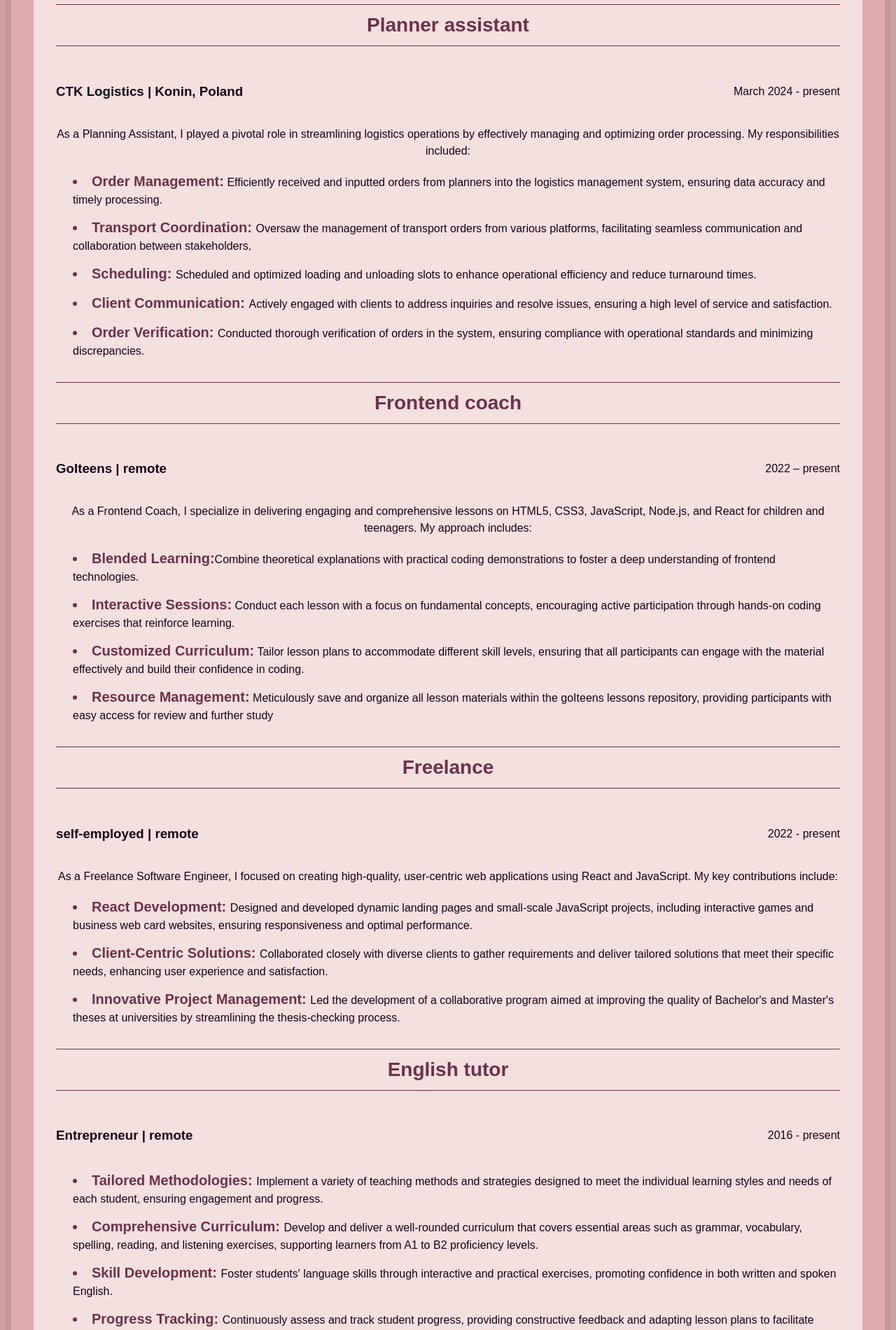
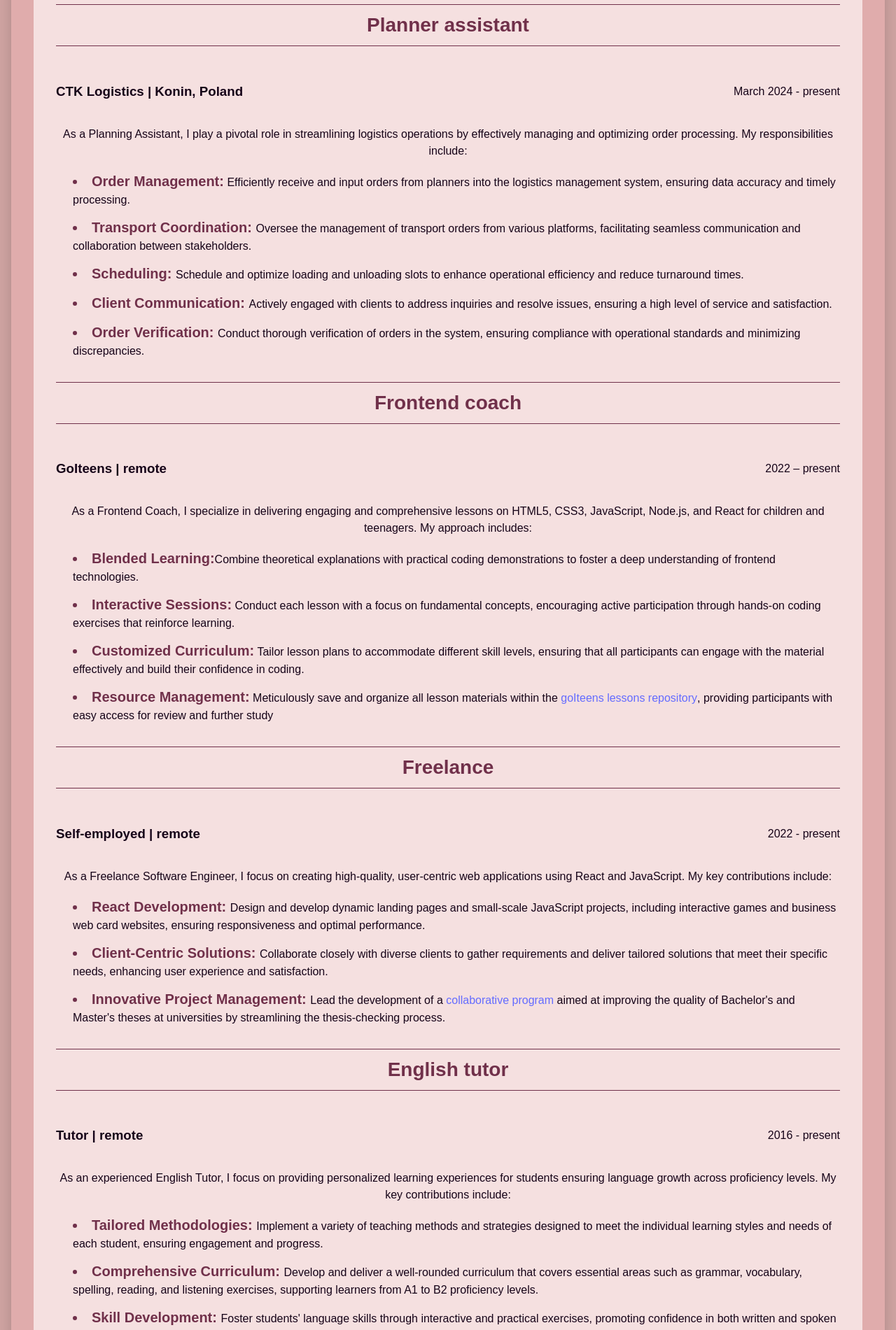
Before and after one commit to Olha36/portfolio, a React (Vite) app: page /experience in a window 1280 px wide. Shown: the part 534-2435 px from the top of the page at 70% size. Built offline with nearby package versions, Linux system fonts and the light colour scheme.

Commit message:
fix experience description

```diff
--- a/src/components/Experience.tsx
+++ b/src/components/Experience.tsx
@@ -30,28 +30,28 @@ export default function Experience() {
               <p>March 2024 - present</p>
             </div>
             <p>
-              As a Planning Assistant, I played a pivotal role in streamlining logistics operations by effectively
-              managing and optimizing order processing. My responsibilities included:
+              As a Planning Assistant, I play a pivotal role in streamlining logistics operations by effectively
+              managing and optimizing order processing. My responsibilities include:
             </p>
             <ul>
               <li>
-                <span className='bold'>Order Management:</span> Efficiently received and inputted orders from planners
-                into the logistics management system, ensuring data accuracy and timely processing.
+                <span className='bold'>Order Management:</span> Efficiently receive and input orders from planners into
+                the logistics management system, ensuring data accuracy and timely processing.
               </li>
               <li>
-                <span className='bold'>Transport Coordination: </span> Oversaw the management of transport orders from
+                <span className='bold'>Transport Coordination: </span> Oversee the management of transport orders from
                 various platforms, facilitating seamless communication and collaboration between stakeholders.
               </li>
               <li>
-                <span className='bold'>Scheduling: </span> Scheduled and optimized loading and unloading slots to
-                enhance operational efficiency and reduce turnaround times.
+                <span className='bold'>Scheduling: </span> Schedule and optimize loading and unloading slots to enhance
+                operational efficiency and reduce turnaround times.
               </li>
               <li>
                 <span className='bold'>Client Communication: </span> Actively engaged with clients to address inquiries
                 and resolve issues, ensuring a high level of service and satisfaction.
               </li>
               <li>
-                <span className='bold'>Order Verification: </span> Conducted thorough verification of orders in the
+                <span className='bold'>Order Verification: </span> Conduct thorough verification of orders in the
                 system, ensuring compliance with operational standards and minimizing discrepancies.
               </li>
             </ul>
@@ -84,46 +84,55 @@ export default function Experience() {
               </li>
               <li>
                 <span className='bold'> Resource Management:</span> Meticulously save and organize all lesson materials
-                within the goIteens lessons repository, providing participants with easy access for review and further
-                study
+                within the{' '}
+                <a href='https://github.com/Olha36/goiteens-lessons.git' target='_blank'>
+                  goIteens lessons repository
+                </a>
+                , providing participants with easy access for review and further study
               </li>
             </ul>
           </div>
           <div className='experience-freelance'>
             <h2>Freelance</h2>
             <div className='flex'>
-              <h3>self-employed | remote</h3>
+              <h3>Self-employed | remote</h3>
               <p>2022 - present</p>
             </div>
             <p>
-              As a Freelance Software Engineer, I focused on creating high-quality, user-centric web applications using
+              As a Freelance Software Engineer, I focus on creating high-quality, user-centric web applications using
               React and JavaScript. My key contributions include:
             </p>
             <ul>
               <li>
-                <span className='bold'>React Development: </span> Designed and developed dynamic landing pages and
+                <span className='bold'>React Development: </span> Design and develop dynamic landing pages and
                 small-scale JavaScript projects, including interactive games and business web card websites, ensuring
                 responsiveness and optimal performance.
               </li>
               <li>
-                <span className='bold'>Client-Centric Solutions: </span>Collaborated closely with diverse clients to
+                <span className='bold'>Client-Centric Solutions: </span>Collaborate closely with diverse clients to
                 gather requirements and deliver tailored solutions that meet their specific needs, enhancing user
                 experience and satisfaction.
               </li>
               <li>
-                <span className='bold'> Innovative Project Management: </span> Led the development of a collaborative
-                program aimed at improving the quality of Bachelor's and Master's theses at universities by streamlining
-                the thesis-checking process.
+                <span className='bold'> Innovative Project Management: </span> Lead the development of a{' '}
+                <a href='https://olha36.github.io/diploma-ui/' target='_blank'>
+                  collaborative program
+                </a>{' '}
+                aimed at improving the quality of Bachelor's and Master's theses at universities by streamlining the
+                thesis-checking process.
               </li>
             </ul>
           </div>
           <div className='experience-tutor'>
             <h2>English tutor</h2>
             <div className='flex'>
-              <h3>Entrepreneur | remote</h3>
+              <h3>Tutor | remote</h3>
               <p>2016 - present</p>
             </div>
-            <p></p>
+            <p>
+              As an experienced English Tutor, I focus on providing personalized learning experiences for students
+              ensuring language growth across proficiency levels. My key contributions include:
+            </p>
             <ul>
               <li>
                 <span className='bold'>Tailored Methodologies: </span> Implement a variety of teaching methods and
```
